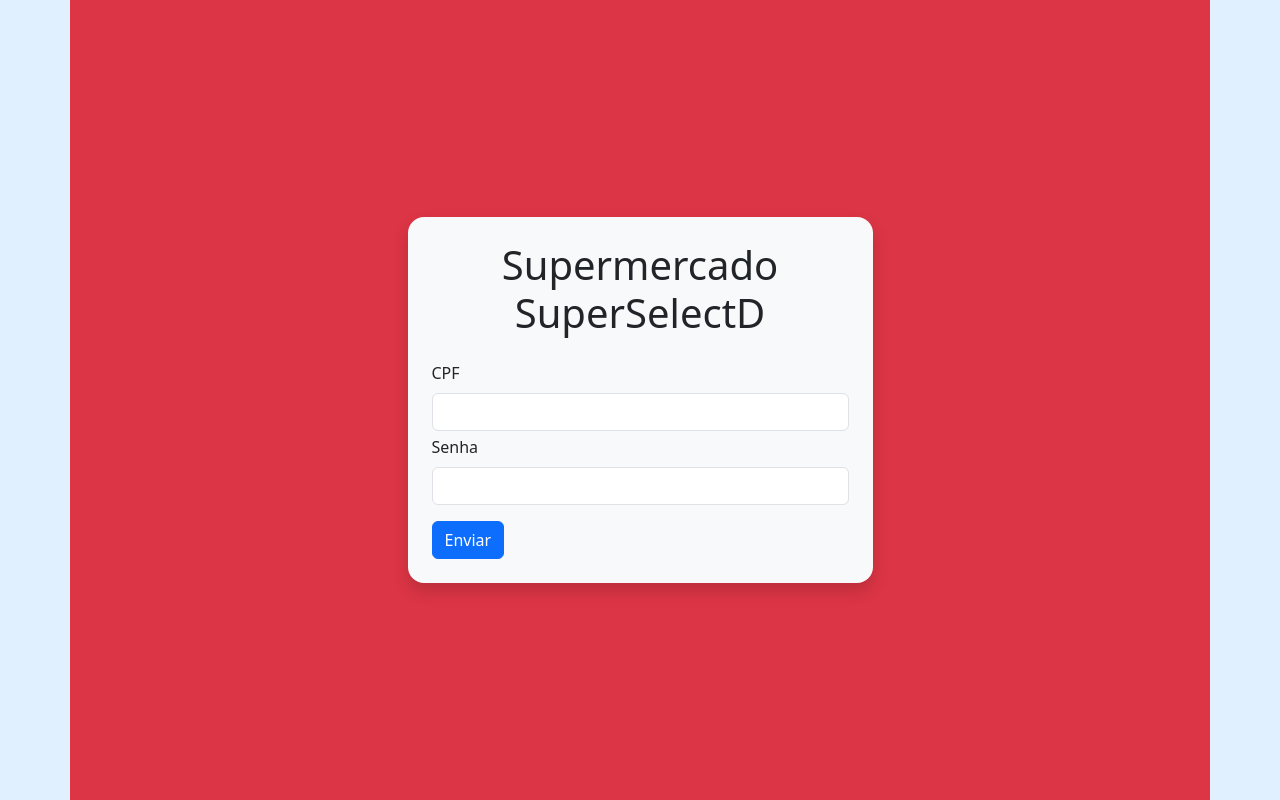
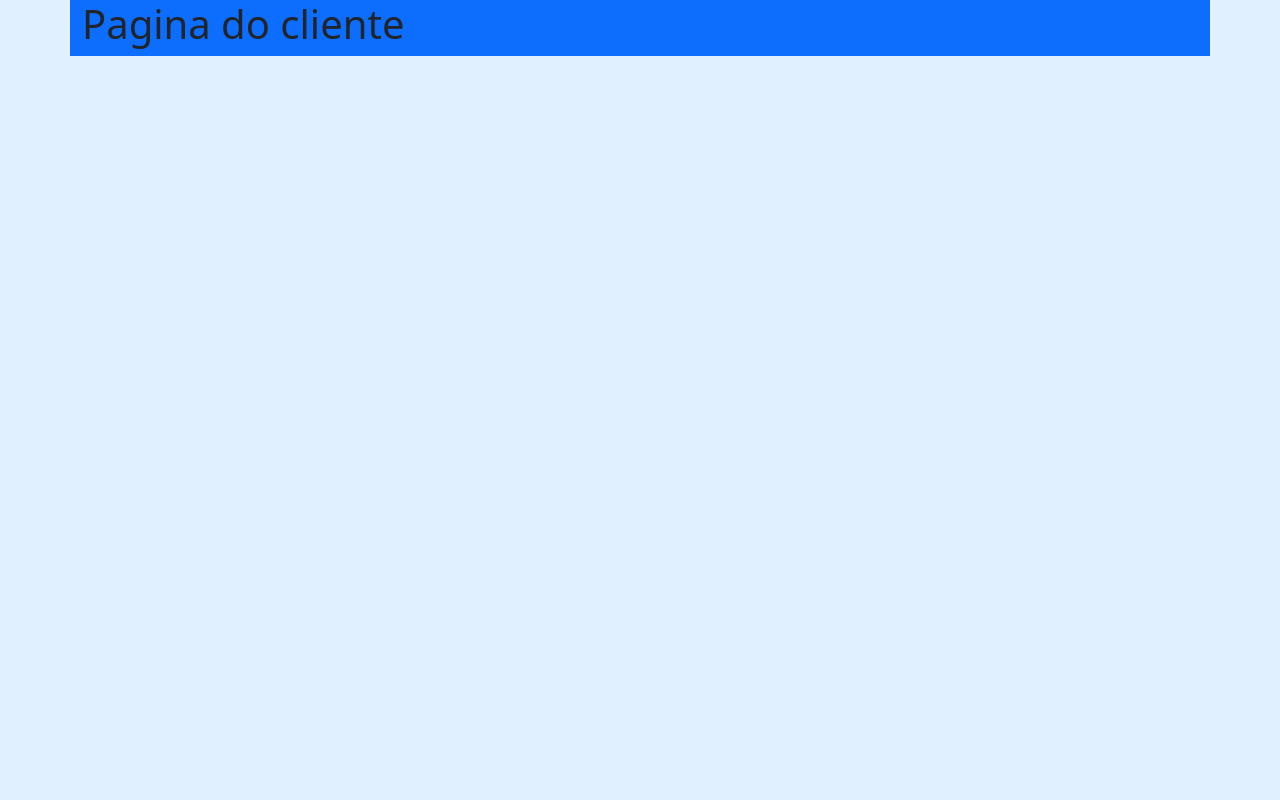
Before and after one commit to Douglas2022/Projeto-final---Python, a Flask app: page /cliente in a window 1280 px wide. Run offline with Flask 3, Linux system fonts and the light colour scheme.

Commit message:
Colocando o cliente e o adm

```diff
--- a/Projeto-final---Python/Templates/cliente.html
+++ b/Projeto-final---Python/Templates/cliente.html
@@ -57,30 +57,7 @@
 
 <div class="container bg-primary">
     <div class="row justify-content-center">
-        <div class="container bg-danger min-vh-100 d-flex align-items-center justify-content-center">
-            <div class="col-md-5 bg-light p-4 rounded-4 shadow">
-                <form method="post"  action="{{url_for('login')}}">
-                    <div>
-                        <h1 class="text-xl-center mb-4 titulo">Supermercado SuperSelectD</h1>
-                    </div>
-
-                    <div class="md-3 titulo">
-                        <label for="exampleInputEmail1" class="form-label">CPF</label>
-                        <input type="email" class="form-control" id="CPF" aria-describedby="emailHelp" name="CPF">
-                        <div id="emailHelp" class="form-text"></div>
-                    </div>
-                    <div class="mb-3 titulo">
-                        <label for="exampleInputPassword1" class="form-label">Senha</label>
-                        <input type="password" class="form-control" id="senha" name="senha">
-                    </div>
-
-                    <button type="submit" class="btn btn-primary titulo">Enviar</button>
-                </form>
-
-            </div>
-
-        </div>
-
+       <h1>Pagina do cliente</h1>
     </div>
 
 </div>
--- a/Projeto-final---Python/app.py
+++ b/Projeto-final---Python/app.py
@@ -44,9 +44,17 @@ def login():
         if usuarios:
             mensagem = f"Bem - vindo,{usuarios['nome']}"
             print(mensagem)
+            if usuarios['tipo'] == 'cliente':
+              return  render_template('cliente.html')
+            else:
+                return render_template('administrador.html')
+
+
         else:
             mensagem = f" ou senha incorreta."
             print(mensagem)
+
+
 
     return render_template('login.html')
 
```
